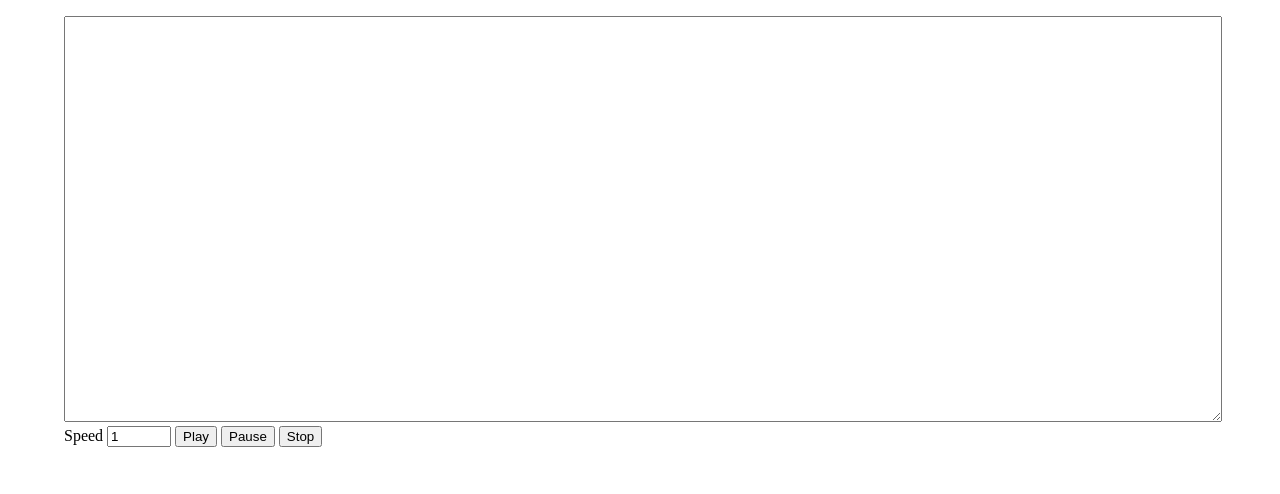
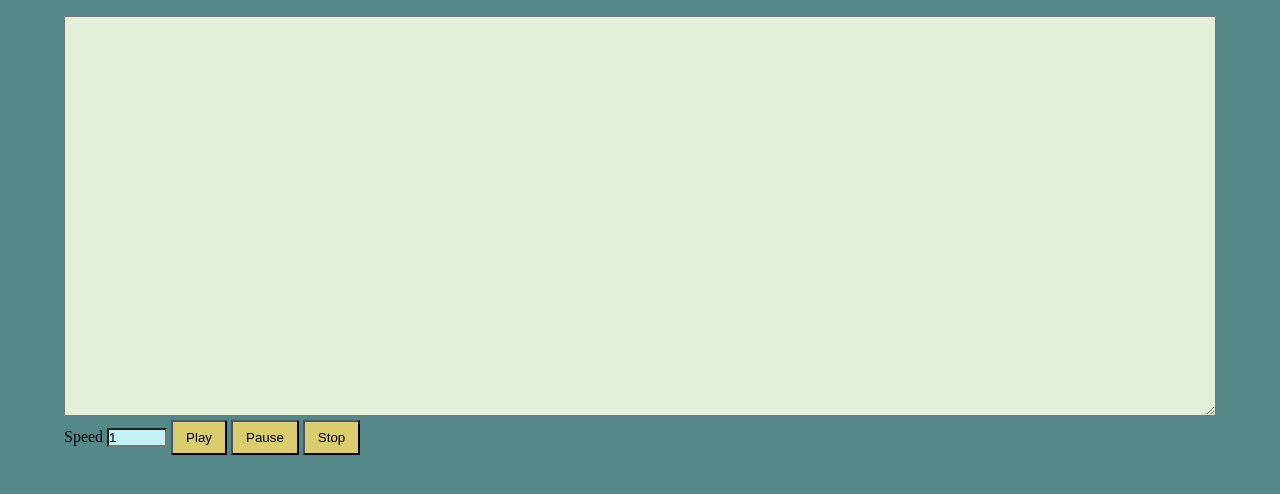
Before and after one commit to WebDevSimplified/javascript-text-to-speech, a plain HTML site: page index.html in a window 1280 px wide. Drawn offline with Linux system fonts and the light colour scheme.

Commit message:
add style

```diff
--- a/index.html
+++ b/index.html
@@ -5,26 +5,17 @@
   <meta name="viewport" content="width=device-width, initial-scale=1.0">
   <meta http-equiv="X-UA-Compatible" content="ie=edge">
   <title>Document</title>
-  <style>
-    body {
-      width: 90%;
-      margin: 0 auto;
-      margin-top: 1rem;
-    }
-
-    #text {
-      width: 100%;
-      height: 50vh;
-    }
-  </style>
+  <link rel="stylesheet" href="style.css" type="text/css">
   <script src="script.js" defer></script>
 </head>
 <body>
+
   <textarea id="text"></textarea>
   <label for="speed">Speed</label>
   <input type="number" name="spee" id="speed" min=".5" max="3" step=".5" value="1">
   <button id="play-button">Play</button>
   <button id="pause-button">Pause</button>
   <button id="stop-button">Stop</button>
+
 </body>
 </html>
--- /dev/null
+++ b/style.css
@@ -0,0 +1,56 @@
+* {
+  margin: 0;
+  padding: 0;
+  box-sizing: border-box;
+}
+body {
+  width: 90%;
+  margin: 0 auto;
+  margin-top: 1rem;
+  background-color: #558889;
+}
+
+#text {
+  width: 100%;
+  height: 50vh;
+  font-family: "Trebuchet MS", "Lucida Sans Unicode", "Lucida Grande",
+    "Lucida Sans", Arial, sans-serif;
+  font-size: 1em;
+  padding: 1.6em;
+  background-color: rgb(229, 238, 217);
+}
+#speed {
+  background-color: rgb(195, 243, 245);
+}
+#play-button {
+  padding: 8px 13px;
+  color: black;
+  background-color: rgb(218, 205, 111);
+}
+
+#play-button:hover {
+  background-color: rgb(209, 195, 88);
+  border: 2px dotted black;
+}
+
+#pause-button {
+  padding: 8px 13px;
+  color: black;
+  background-color: rgb(218, 205, 111);
+}
+
+#pause-button:hover {
+  background-color: rgb(209, 195, 88);
+  border: 2px dotted black;
+}
+
+#stop-button {
+  padding: 8px 13px;
+  color: black;
+  background-color: rgb(218, 205, 111);
+}
+
+#stop-button:hover {
+  background-color: rgb(209, 195, 88);
+  border: 2px dotted black;
+}
```
